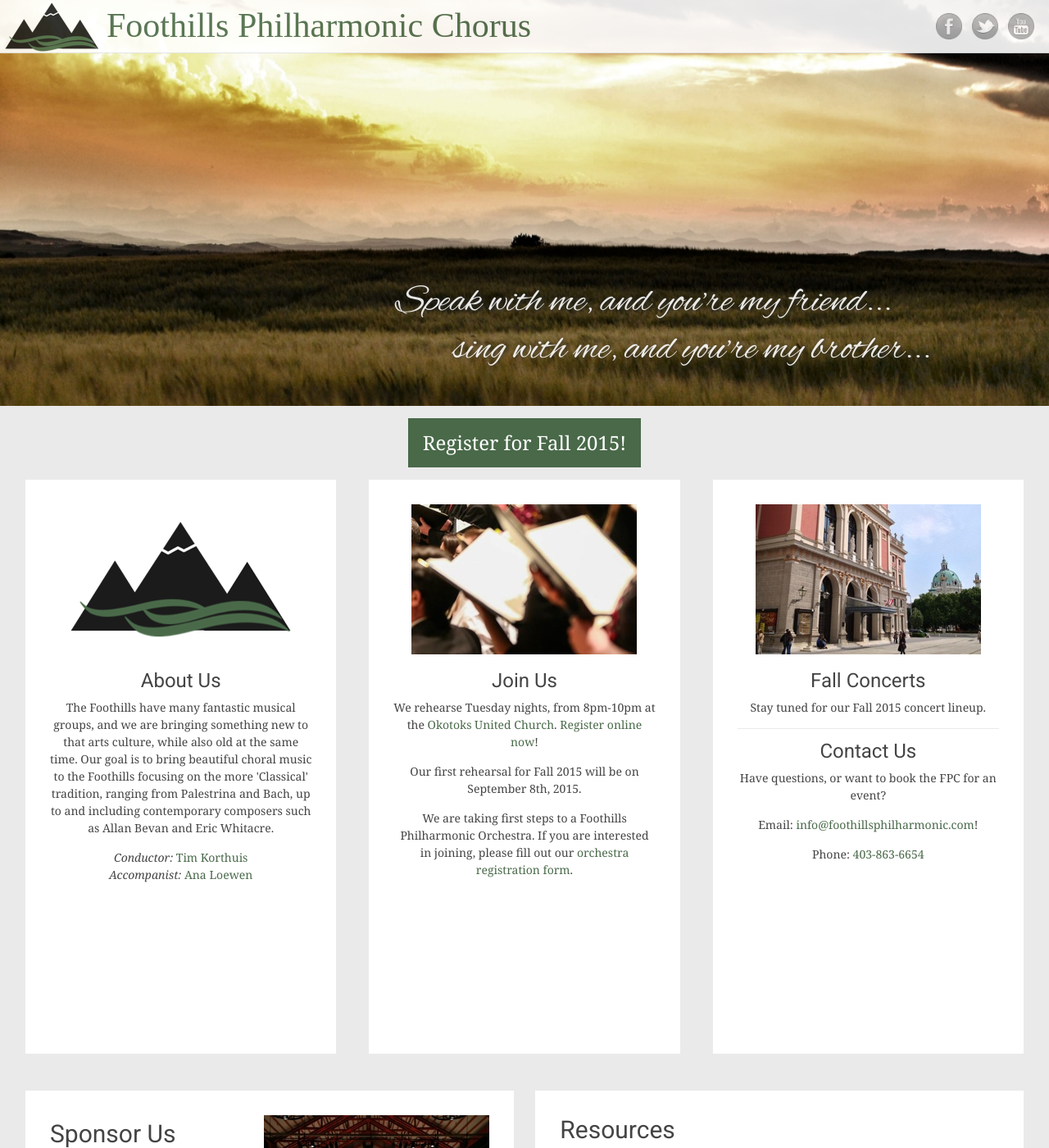
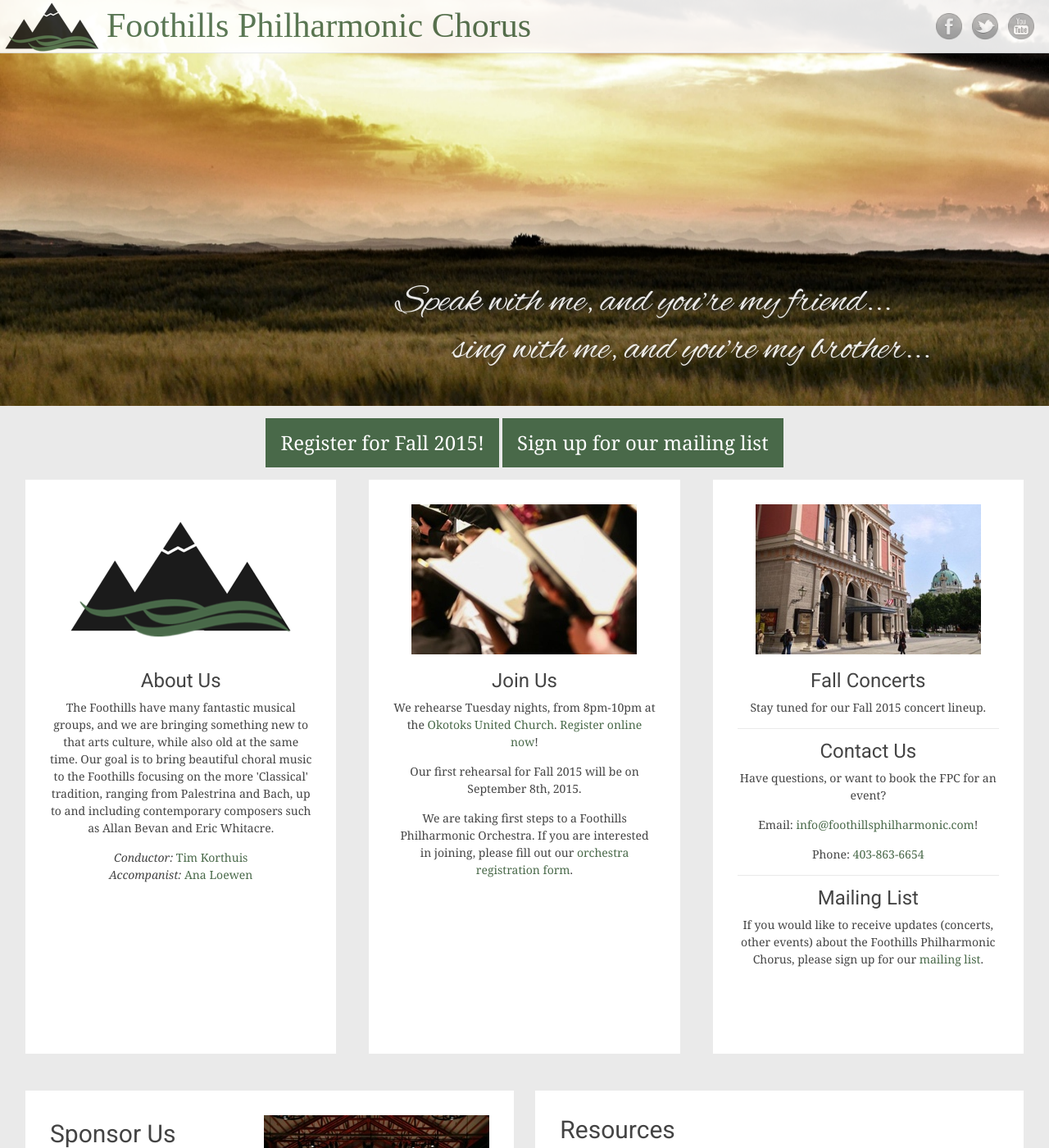
Before and after one commit to percyhanna/fps, a Jekyll site: the page built from index.html, in a window 1280 px wide and 1400 px high. Shown: the whole window at 82% size. Built offline with Jekyll 4.4.1, drawn with Linux system fonts in a browser that asks for light colours; some web fonts are replaced; Markdown is read by kramdown in place of the engine named in the settings.

Commit message:
Add mailing list sign up links

```diff
--- a/_layouts/default.html
+++ b/_layouts/default.html
@@ -37,6 +37,7 @@
     <div id="content" class="site-content">
       <p style="text-align: center;">
         <a href="https://www.surveymonkey.com/s/L7QDDKG" target="_blank" style="margin-top: 26px; font-size: 18px;background-color: #496949;color: #fff;padding: 0.5em 0.75em;margin: 0 auto;display: inline-block; font-size: 24px;">Register for Fall 2015!</a>
+        <a href="http://eepurl.com/bzn_Jf" target="_blank" style="margin-top: 26px; font-size: 18px;background-color: #496949;color: #fff;padding: 0.5em 0.75em;margin: 0 auto;display: inline-block; font-size: 24px;">Sign up for our mailing list</a>
       </p>
       {{ content }}
     </div>
--- a/index.html
+++ b/index.html
@@ -36,6 +36,9 @@
             <p>Have questions, or want to book the FPC for an event?</p>
             <p>Email: <a href="mailto:info@foothillsphilharmonic.com">info@foothillsphilharmonic.com</a>!</p>
             <p>Phone: <a href="tel:403-863-6654">403-863-6654</a></p>
+            <hr>
+            <h1 class="entry-title">Mailing List</h1>
+            <p>If you would like to receive updates (concerts, other events) about the Foothills Philharmonic Chorus, please sign up for our <a href="http://eepurl.com/bzn_Jf" target="_blank">mailing list</a>.</p>
           </div>
         </div>
       </div>
```
